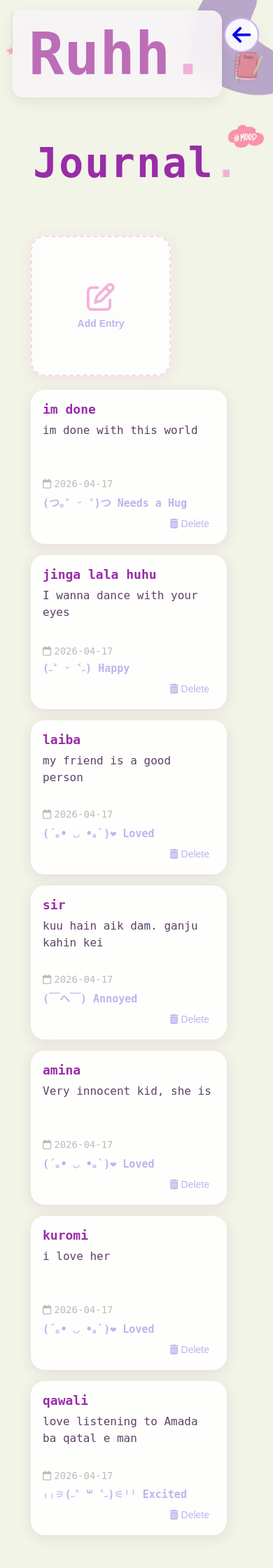
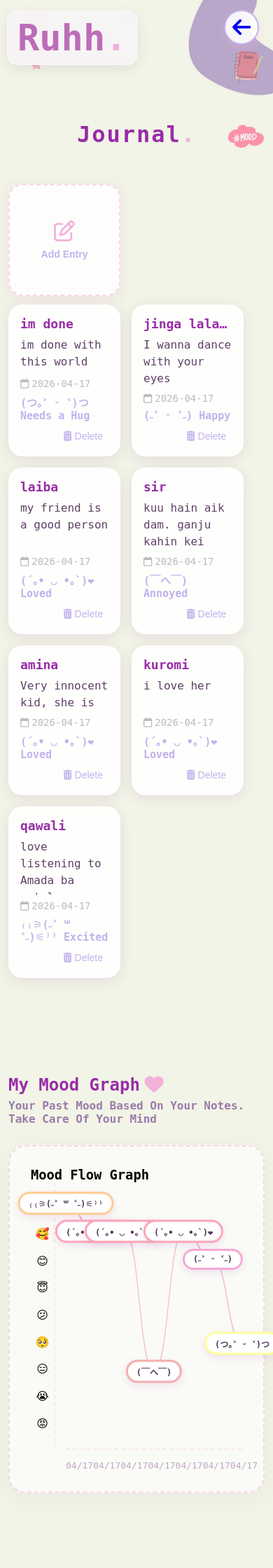
Before and after one commit to 006ayeshaarshad-byte/ruhh.2, a PHP site: page /journal.php in a window 390 px wide. Shown: the top 2240 px of the page at 70% size. Run offline with PHP 8.4, Linux system fonts and the light colour scheme; a user stored in the database is signed in; data comes from the database, SQL or seed files in the repository.

Commit message:
Update journal.css

```diff
--- a/journal.css
+++ b/journal.css
@@ -859,3 +859,35 @@ background-blend-mode: normal;
 .spacer1 {
     height: 15vh;
 }
+
+
+
+/* ── RESPONSIVE ── */
+@media (max-width: 900px) {
+    h1.page-title { font-size: 44px; margin-top: 90px; }
+    .container { padding: 20px; }
+    .mood-tracker-section { padding: 0 20px 30px; }
+    .mood-timeline { gap: 10px; }
+    .mood-day-card { min-width: 88px; padding: 12px 10px; }
+    .footer { padding: 70px 30px 20px; }
+    .footer-bottom { text-align: center; }
+}
+@media (max-width: 600px) {
+    h1.page-title { font-size: 32px; margin-top: 80px; }
+    .container { padding: 12px; gap: 12px; }
+    #addnote { width: 160px; height: 160px; }
+    #addnote i { font-size: 30px; }
+    .mynote { width: 160px; min-height: 160px; }
+    .mood-tracker-section { padding: 0 12px 20px; }
+    .mood-tracker-section h2 { font-size: 24px; }
+    .mood-timeline { gap: 8px; }
+    .mood-day-card { min-width: 76px; padding: 10px 8px; }
+    .mood-day-card .mood-emoji { font-size: 28px; }
+    .mood-freq-grid { max-width: 100%; }
+    .freq-name { width: 60px; font-size: 11px; }
+    .addform { padding: 20px 16px; }
+    .logo { font-size: 26px; padding: 8px 14px; margin-left: 10px; }
+    .back-btn { top: 14px; }
+    .footer { padding: 70px 16px 20px; }
+    .footer-bottom { text-align: center; }
+}
```
